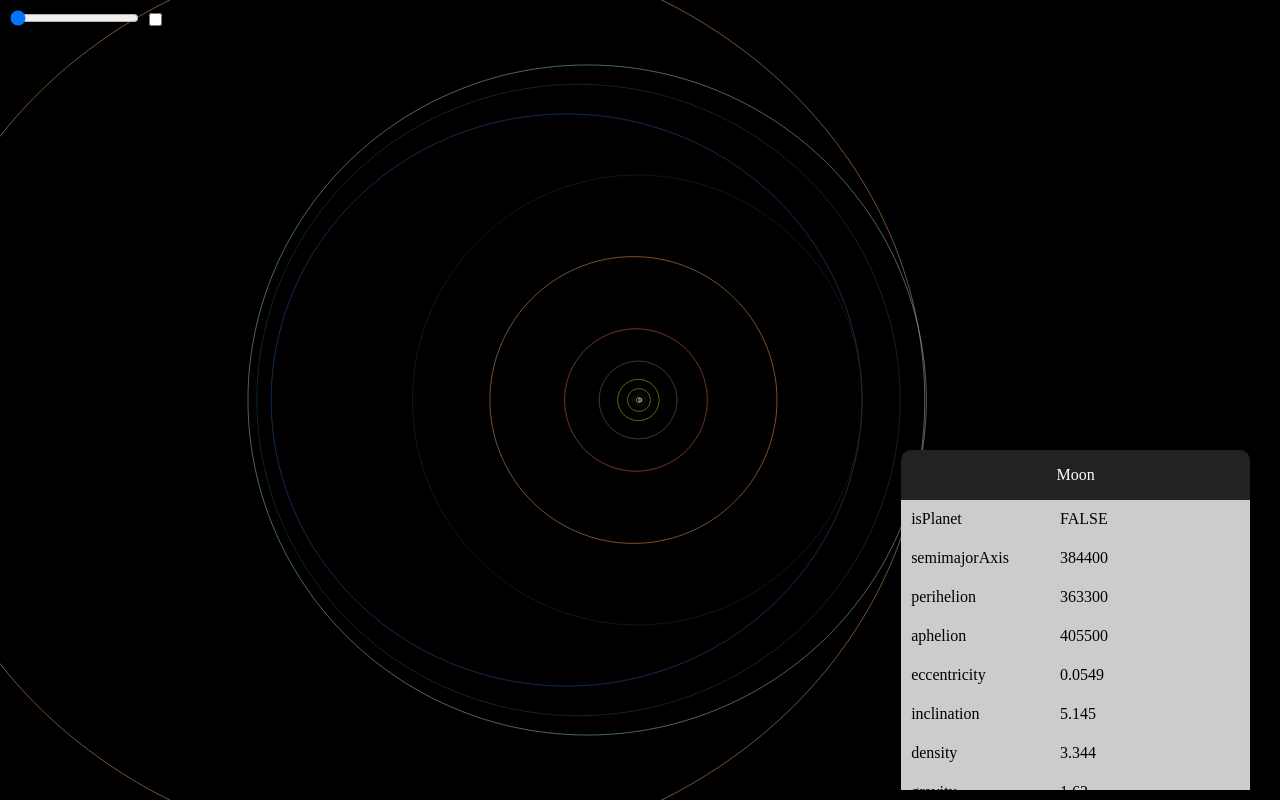
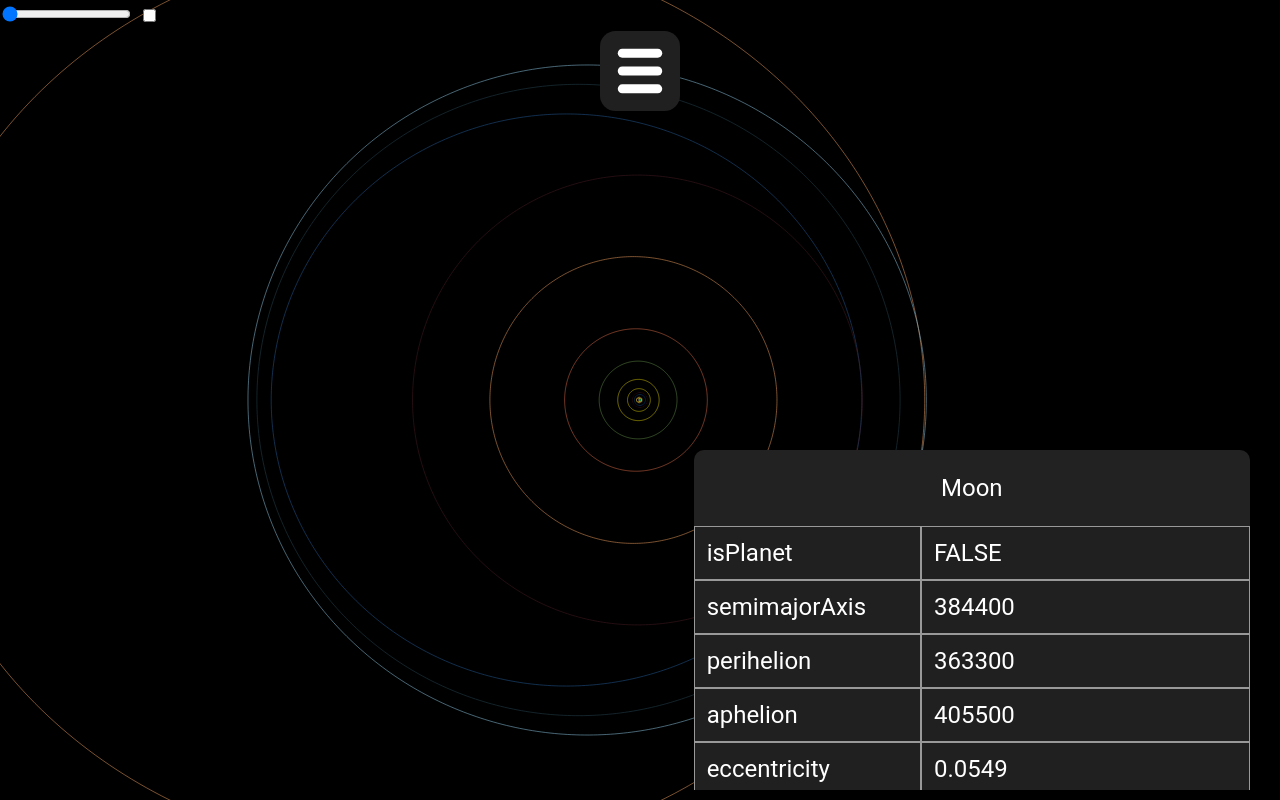
Before and after one commit to andr-line/zinzins-d-espace, a plain HTML site: page orbits/orbits.html in a window 1280 px wide. Drawn offline with nearby package versions, Linux system fonts and the light colour scheme.

Commit message:
Changes and stuff

```diff
--- a/common/style.css
+++ b/common/style.css
@@ -2,8 +2,6 @@ html {
     display: table;
     margin: auto;
     height: 100%;
-
-   /* <!-- horizontal centering -->*/
 }
 
 body {
@@ -90,3 +88,14 @@ body {
     transform-origin: -2px 2px;
     transform: rotate(-45deg);
 }
+
+/* Table ---------------------------------------- */
+table {
+    border-collapse: collapse;
+    background-color: black;
+}
+td {
+    padding: 0.5em;
+    border: 1px solid #999;
+    background-color: var(--color1);
+}
--- a/orbits/css/style.css
+++ b/orbits/css/orbits.css
@@ -27,6 +27,8 @@ path {
 
 .controls {
     position: absolute;
+    top: 0;
+    left: 0;
     z-index: 2;
 }
 
--- a/orbits/css/table.css
+++ b/orbits/css/table.css
@@ -16,6 +16,7 @@ table {
   background-color: rgba(255, 255, 255, 0.8);
   box-shadow: 0px 0px 10px rgba(0, 0, 0, 0.5);
   border-radius: 10px;
+  z-index: 2;
 }
 
 .table-container > div {
@@ -36,10 +37,6 @@ th {
   font-weight: bold;
 }
 
-tr {
-    background-color: #ccc;
-}
-
 tbody tr:nth-child(even) {
   background-color: #f2f2f2;
 }
--- a/orbits/orbits.html
+++ b/orbits/orbits.html
@@ -3,11 +3,30 @@
 <head>
     <meta charset="UTF-8">
     <title>Orbits visualiser</title>
-    <link rel="stylesheet" href="css/style.css">
+    <link rel="stylesheet" href="css/orbits.css">
     <link rel="stylesheet" href="css/table.css">
+	<link rel="stylesheet" href="../common/style.css">
     <link rel="icon" type="icon" href="..\logo\galaxy-50.png">
 
 </head>
+<body>
+	<div class="navigation navmenu" id="navMenu">
+		<div class="navigation button" id="hamburgerButton">
+			<svg class="navigation hamburger" id="hamburgerGraphic" viewBox="-4.5 -4.5 9 9"
+				xmlns="http://www.w3.org/2000/svg">
+				<rect x="-2.5" y="-2.5" width="5" height="1" rx="0.5" ry="0.5" fill="white" class="line top" />
+				<rect x="-2.5" y="-0.5" width="5" height="1" rx="0.5" ry="0.5" fill="white" class="line middle" />
+				<rect x="-2.5" y="1.5" width="5" height="1" rx="0.5" ry="0.5" fill="white" class="line bottom" />
+			</svg>
+		</div>
+		<div class="navigation menu">
+			<a href="../home/index.html">Home</a> <br>
+			<a href="../Observatory/Observatoires.html">Observatory</a> <br>
+			<a class="active" href="../orbits/orbits.html">Solar system</a> <br>
+			<a href="../ExoPlanet/ExoPlanet.html">Exoplanets</a> <br>
+			<a href="../presentation/presentation.html">About</a> <br>
+		</div>
+	</div>
 
     <!-- Canvas for the orbits drawings -->
     <div id="container">
@@ -29,5 +48,6 @@
 
 <script src="https://d3js.org/d3.v7.min.js"></script>
 <script src="js/orbits.js"></script>
+<script src="../common/script.js"></script>
 </body>
 </html>
```
